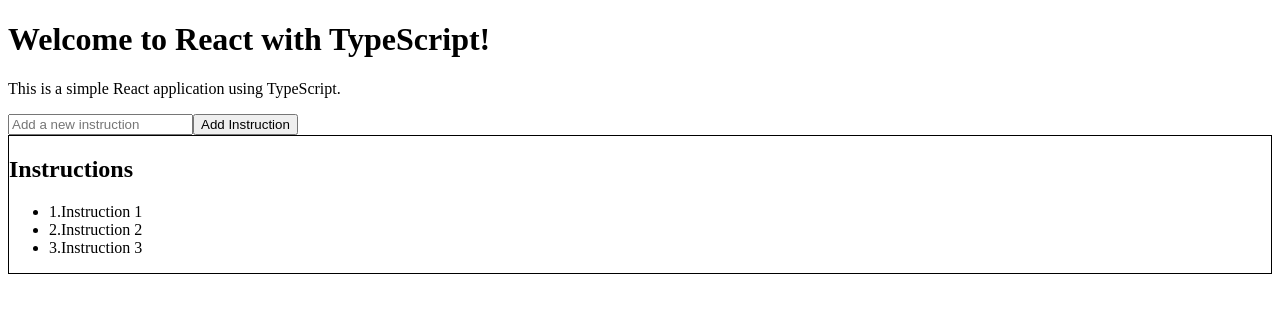
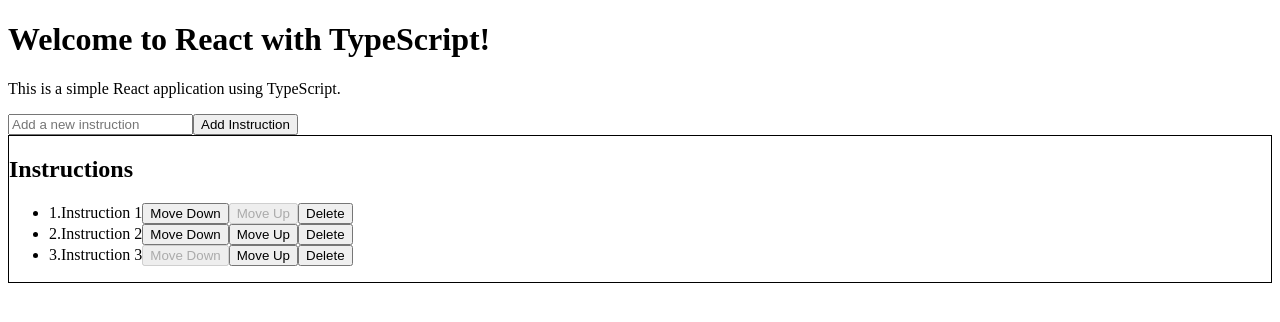
Before and after one commit to juancaricodev/react-test-instruction-list, a React (Vite) app: page / in a window 1280 px wide. Shown: the top 322 px of the page. Built offline with nearby package versions, Linux system fonts and the light colour scheme.

Commit message:
feat: add disabled logic to moving buttons

```diff
--- a/src/App.tsx
+++ b/src/App.tsx
@@ -26,9 +26,13 @@
     }
   }, [errorMessage])
 
+  /** Input Logic */
+
   const handleInputChange = (e: React.ChangeEvent<HTMLInputElement>) => {
     setInputValue(e.target.value)
   }
+
+  /** Instruction List Logic */
 
   const handleAddInstruction = () => {
     if (inputValue.trim() === '') {
@@ -44,6 +48,16 @@
       setInputValue('')
       setErrorMessage('')
     }
+  }
+
+  /** Instruction Logic */
+
+  const handleMoveDownDisabled = (order: number) => {
+    return order === instructions.length
+  }
+
+  const handleMoveUpDisabled = (order: number) => {
+    return order === 1
   }
 
   return (
@@ -72,12 +86,20 @@
         ) : (
           <ul>
             {instructions.map((instruction) => (
-              <li key={instruction.order}>
+              <li className='instruction' key={instruction.order}>
                 <span>{instruction.order}.</span>
                 <span>{instruction.text}</span>
-                {/* TODO: <button>Move Up</button>
-                <button>Move Down</button>
-                <button>Delete</button> */}
+                <button
+                  disabled={handleMoveDownDisabled(instruction.order)}
+                >
+                  Move Down
+                </button>
+                <button
+                  disabled={handleMoveUpDisabled(instruction.order)}
+                >
+                  Move Up
+                </button>
+                <button>Delete</button>
               </li>
             ))}
           </ul>
```
